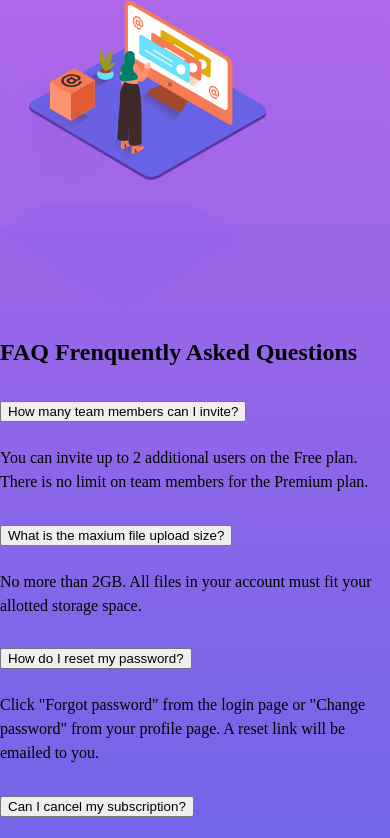
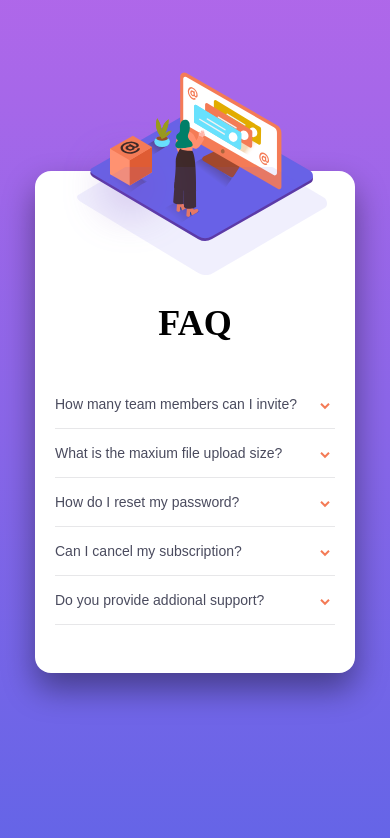
Before and after one commit to Shadowbest/faq-accordions-card, a plain HTML site: page index.html in a window 390 px wide. Shown: the top 838 px of the page. Drawn offline with Linux system fonts and the light colour scheme.

Commit message:
add mobile styles

```diff
--- a/css/styles.css
+++ b/css/styles.css
@@ -25,14 +25,121 @@ html {
 
 body {
   margin: 0;
+  padding: 8rem 0;
   min-height: 100vh;
   display: flex;
   justify-content: center;
   align-items: center;
   background-image: linear-gradient(var(--soft-violet), var(--soft-blue));
+  font-size: var(--base-font-size);
   line-height: 1.5;
+}
+
+.visually-hidden {
+  position: absolute;
+  width: 1px;
+  height: 1px;
+  padding: 0;
+  margin: -1px;
+  overflow: hidden;
+  white-space: nowrap;
+  clip: rect(0 0 0 0);
+  clip-path: inset(50%);
 }
 
 .illustrations__desktop {
   display: none;
 }
+
+.main {
+  width: 20rem;
+  margin-left: auto;
+  margin-right: auto;
+  padding: 0 1.25rem 3rem;
+  position: relative;
+  border-radius: 1rem;
+  background-color: #fff;
+  box-shadow: 0 1rem 2rem hsla(0, 0%, 0%, 0.40);
+}
+
+.illustrations {
+  padding-top: 6rem;
+}
+
+.woman-mobile,
+.pattern-mobile {
+  position: absolute;
+  width: 250px;
+}
+
+.woman-mobile {
+  top: -99px;
+  left: 28px;
+}
+
+.pattern-mobile {
+  top: -4px;
+  left: 42px;
+}
+
+.main h1 {
+  font-size: 2.25rem;
+  text-align: center;
+}
+
+.accordion-group h2 {
+  margin: 0;
+}
+
+.accordion-item::after {
+  content: "";
+  display: block;
+  width: 100%;
+  height: 0.0635rem;
+  background-color: var(--grayish-blue-300);
+}
+
+.accordion-trigger {
+  width: 100%;
+  padding: 1rem 0;
+  border: none;
+  border-radius: 0;
+  background-color: transparent;
+  color: var(--grayish-blue-600);
+  font-size: 0.875rem;
+  text-align: left;
+  position: relative;
+  cursor: pointer;
+}
+
+.accordion-trigger::after {
+  content: "";
+  display: inline-block;
+  height: 1.25rem;
+  width: 1.25rem;
+  background-image: url("../images/icon-arrow-down.svg");
+  background-repeat: no-repeat;
+  background-position: center;
+  position: absolute;
+  right: 0;
+}
+
+.accordion-trigger[aria-expanded="true"] {
+  padding-bottom: 0.5rem;
+  color: var(--desaturated-blue);
+  font-weight: 700;
+}
+
+.accordion-trigger[aria-expanded="true"]::after {
+  transform: rotate(180deg);
+}
+
+.accordion-panel {
+  display: none;
+  margin-bottom: 1rem;
+  color: var(--grayish-blue-400);
+}
+
+.accordion-panel.active {
+  display: block;
+}
--- a/index.html
+++ b/index.html
@@ -12,8 +12,8 @@
     <main class="main">
       <div class="illustrations">
         <div class="illustrations__mobile">
-          <img src="images/illustration-woman-online-mobile.svg" alt="" />
-          <img src="images/bg-pattern-mobile.svg" alt="" />
+          <img src="images/illustration-woman-online-mobile.svg" alt="" class="woman-mobile" />
+          <img src="images/bg-pattern-mobile.svg" alt="" class="pattern-mobile" />
         </div>
         <div class="illustrations__desktop">
           <img src="images/illustration-woman-online-desktop.svg" alt="" />
```
